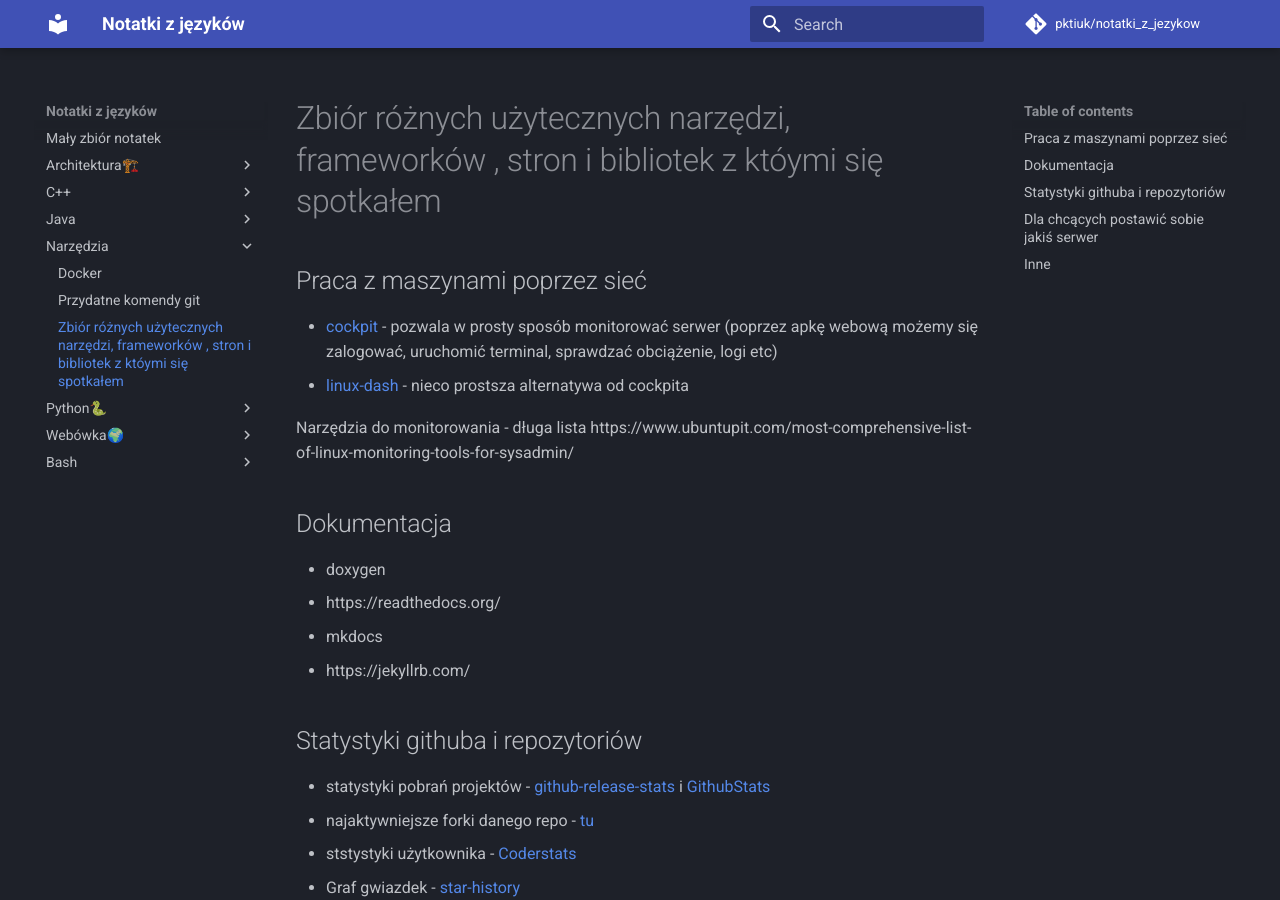
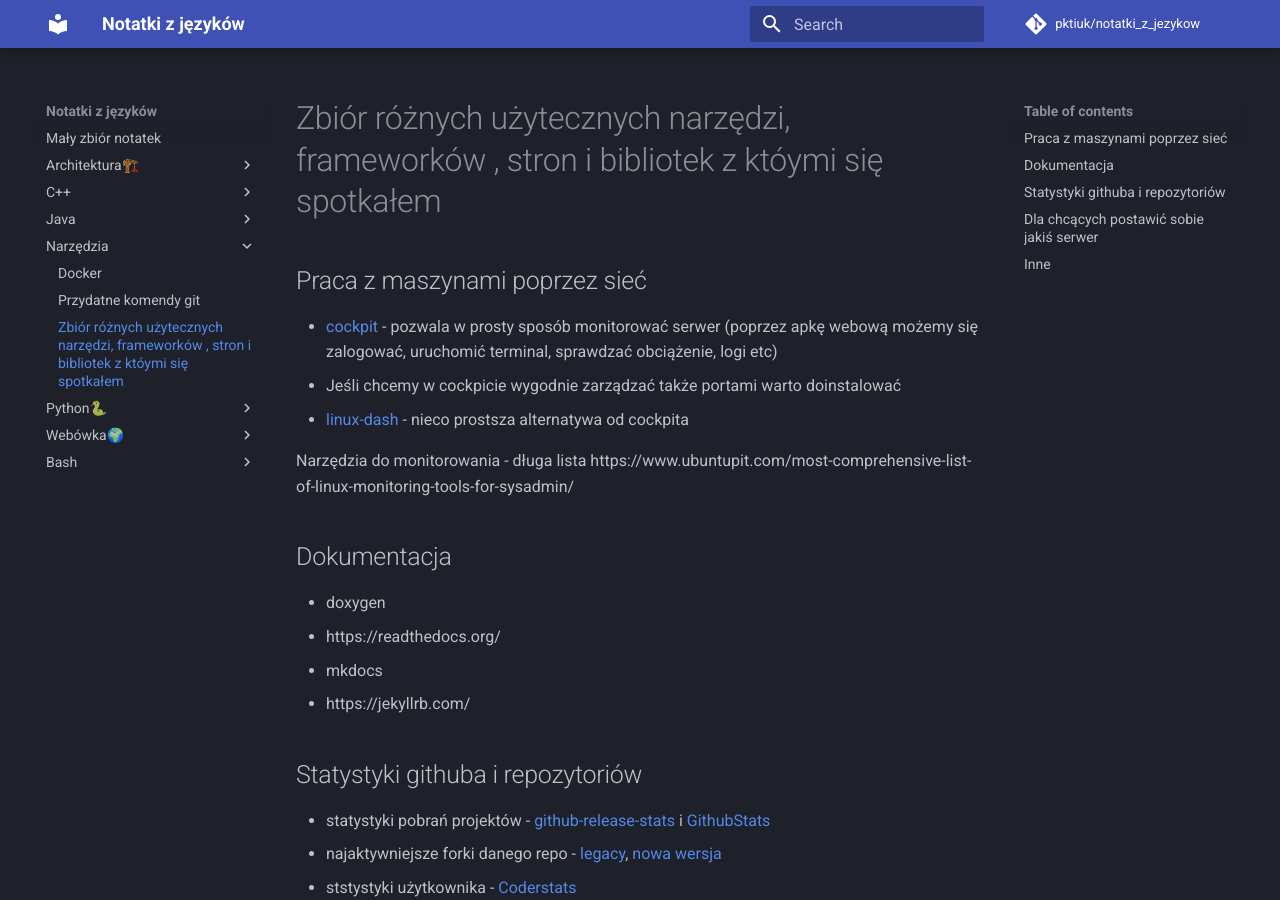
Before and after one commit to pktiuk/notatki_z_jezykow, an MkDocs documentation site: the page built from docs/Narzędzia/narzedzia.md, in a window 1280 px wide and 900 px high. Built offline with MkDocs 1.6.1 and Material for MkDocs 9.7.7, drawn with Linux system fonts in a browser that asks for light colours; comment, search, counter and statistics services are not loaded.

Commit message:
Nowe narzędzie do forków

```diff
--- a/docs/Narzędzia/narzedzia.md
+++ b/docs/Narzędzia/narzedzia.md
@@ -3,6 +3,7 @@
 ## Praca z maszynami poprzez sieć
 
 - [cockpit](https://cockpit-project.org/) - pozwala w prosty sposób monitorować serwer (poprzez apkę webową możemy się zalogować, uruchomić terminal, sprawdzać obciążenie, logi etc)
+  - Jeśli chcemy w cockpicie wygodnie zarządzać także portami warto doinstalować
 - [linux-dash](https://afaqurk.github.io/linux-dash/#/system-status) - nieco prostsza alternatywa od cockpita
 
 Narzędzia do monitorowania - długa lista https://www.ubuntupit.com/most-comprehensive-list-of-linux-monitoring-tools-for-sysadmin/
@@ -17,7 +18,7 @@ Narzędzia do monitorowania - długa lista https://www.ubuntupit.com/most-compre
 ## Statystyki githuba i repozytoriów
 
 - statystyki pobrań projektów - [github-release-stats](https://somsubhra.com/github-release-stats/) i [GithubStats](https://githubstats0.firebaseapp.com/)
-- najaktywniejsze forki danego repo - [tu](https://techgaun.github.io/active-forks/index.html)
+- najaktywniejsze forki danego repo - [legacy](https://techgaun.github.io/active-forks/index.html), [nowa wersja](https://github.com/lukaszmn/active-forks)
 - ststystyki użytkownika - [Coderstats](https://coderstats.net/)
 - Graf gwiazdek - [star-history](https://star-history.t9t.io/?ref=producthunt)
 
```
